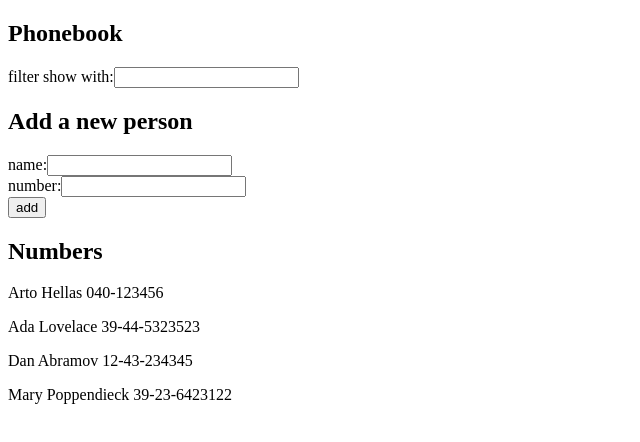
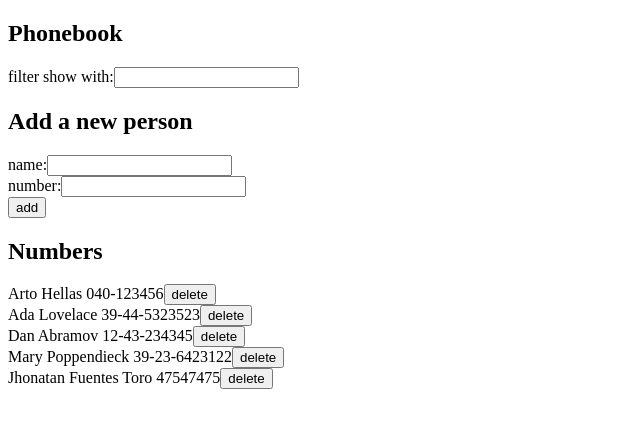
Before and after one commit to Darkrow14/Jhonf-Fullstack, a React (Create React App) app in the folder part2/phonebook/: page / in a window 1280 px wide. Shown: the top 442 px of the page, without its empty margins (0-640 px from the left). Built offline with nearby package versions, Linux system fonts and the light colour scheme; data requests are answered from the project's data file.

Commit message:
Alterando datos del servidor

```diff
--- a/part2/phonebook/db.json
+++ b/part2/phonebook/db.json
@@ -19,6 +19,11 @@
       "name": "Mary Poppendieck",
       "number": "39-23-6423122",
       "id": 4
+    },
+    {
+      "id": 5,
+      "name": "Jhonatan Fuentes Toro",
+      "number": "47547475"
     }
   ]
 }
--- a/part2/phonebook/src/App.js
+++ b/part2/phonebook/src/App.js
@@ -1,6 +1,6 @@
 import React, { useState, useEffect } from 'react'
-import axios from 'axios'
-import {Persons, PersonForm, Filter} from './components/Persons.js'
+import {Persons, PersonForm, Filter} from './components/Form.js'
+import {getPersons, createPerson, deletePerson, updatePerson} from './services/persons.js'
 
 
 const App = () => {
@@ -10,24 +10,42 @@ const App = () => {
   const [ filter, setFilter ] = useState('')
   const [loading, setLoading ] = useState(true)
 
-
   const addPerson = (event) =>{
     event.preventDefault()
     const names = persons.map(person => person.name)
     if (names.includes(newName)){
-      alert(newName + ' is already added to phonebook')
+      const person = persons.find(p => p.name === newName)
+      const personChanged = {...person, number:newNumber}
+      const result = window.confirm(`${newName} is already added to phonebook, replace the olnumber with a new one?`)
+      if (result){
+        updatePerson(person.id, personChanged)
+        .then(data => setPersons(persons.map(p => p.name !== newName ? p: data)))
+      }
     }else{
       const person = {
         id:persons.length+1,
         name: newName,
         number: newNumber
       }
-      setPersons(persons.concat(person))
-      setNewName('')
-      setNewNumber('')
+      createPerson(person)
+      .then(data => {
+        setPersons(persons.concat(data))
+        setNewName('')
+        setNewNumber('')
+      })
     }
   }
 
+  const delPerson = (id) => {
+    const person = persons.find(p => p.id === id)
+    const result = window.confirm(`Delete ${person.name}?`)
+    if (result){
+      deletePerson(id)
+      .then((data) => {
+        setPersons(data)
+      })
+    }
+  }
   const changeName = (event) => setNewName(event.target.value)
 
   const changeNumber = (event) => setNewNumber(event.target.value)
@@ -37,15 +55,15 @@ const App = () => {
   const personsToShow = !filter ? persons :
   persons.filter(person => person.name.toLowerCase().includes(filter.toLowerCase()))
 
-  const hook = () => {
-    axios.get('http://localhost:3001/persons')
-    .then((response) => {
-      setPersons(response.data)
+  const hookGet = () => {
+    getPersons()
+    .then((data) => {
+      setPersons(data)
     })
     setLoading(false)
   }
 
-  useEffect(hook, [])
+  useEffect(hookGet, [])
 
   return (
     <div>
@@ -57,9 +75,10 @@ const App = () => {
             number={newNumber}
             changeNumber={changeNumber}
             changeName={changeName}
-            add={addPerson}/>
+            add={addPerson}
+            />
       <h2>Numbers</h2>
-      {loading? 'loading...':<Persons persons={personsToShow}/>}
+      {loading? 'loading...':<Persons persons={personsToShow} del = {delPerson}/>}
     </div>
   )
 }
--- a/part2/phonebook/src/components/Persons.js
+++ b/part2/phonebook/src/components/Form.js
@@ -11,8 +11,11 @@ export const Filter = ({value, changeValue}) => {
     )
 }
 
+
+
 export const PersonForm = (props) => {
     const {name, number, changeNumber, changeName, add} = props
+
     return (
         <form onSubmit={add}>
         <div>
@@ -28,11 +31,17 @@ export const PersonForm = (props) => {
     )
 }
 
-export const Persons = ({persons}) => {
+const Button = ({id,del}) => {
+    return <button onClick={() => del(id)}>delete</button>
+}
+export const Persons = ({persons, del}) => {
     return (
         <div>
-        {persons.map(person =>
-        <p key={person.id}>{person.name} {person.number}</p>)}
+            {persons.map(person =>
+            <div key={person.id}>
+                {person.name} {person.number}<Button id={person.id} del={del}/>
+            </div>
+            )}
         </div>
     )
 }
--- /dev/null
+++ b/part2/phonebook/src/services/persons.js
@@ -0,0 +1,27 @@
+import axios from 'axios'
+const baseUrl = 'http://localhost:3001/persons'
+
+
+export const getPersons = () => {
+    const response = axios.get(baseUrl)
+    return response.then(response => response.data)
+}
+
+export const createPerson = (newObject) => {
+    const response = axios.post(baseUrl, newObject)
+    return response.then(response => response.data)
+}
+
+export const deletePerson = (id) => {
+    const response = axios.delete(`${baseUrl}/${id}`)
+    return response.then(() =>
+        getPersons()
+    )
+}
+
+export const updatePerson = (id, person) => {
+    const response = axios.put(`${baseUrl}/${id}`,person)
+    return response.then(response => response.data)
+}
+
+//export default {getPersons,createPerson}
```
